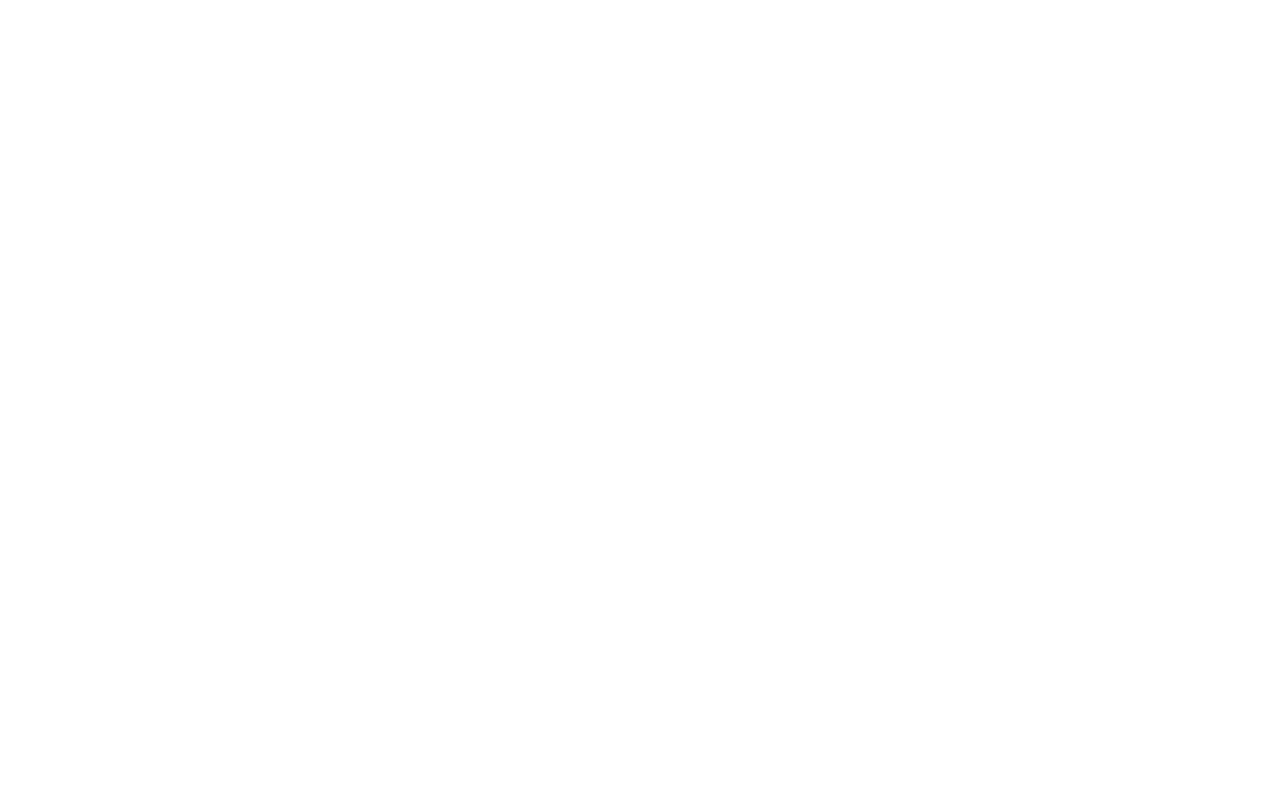
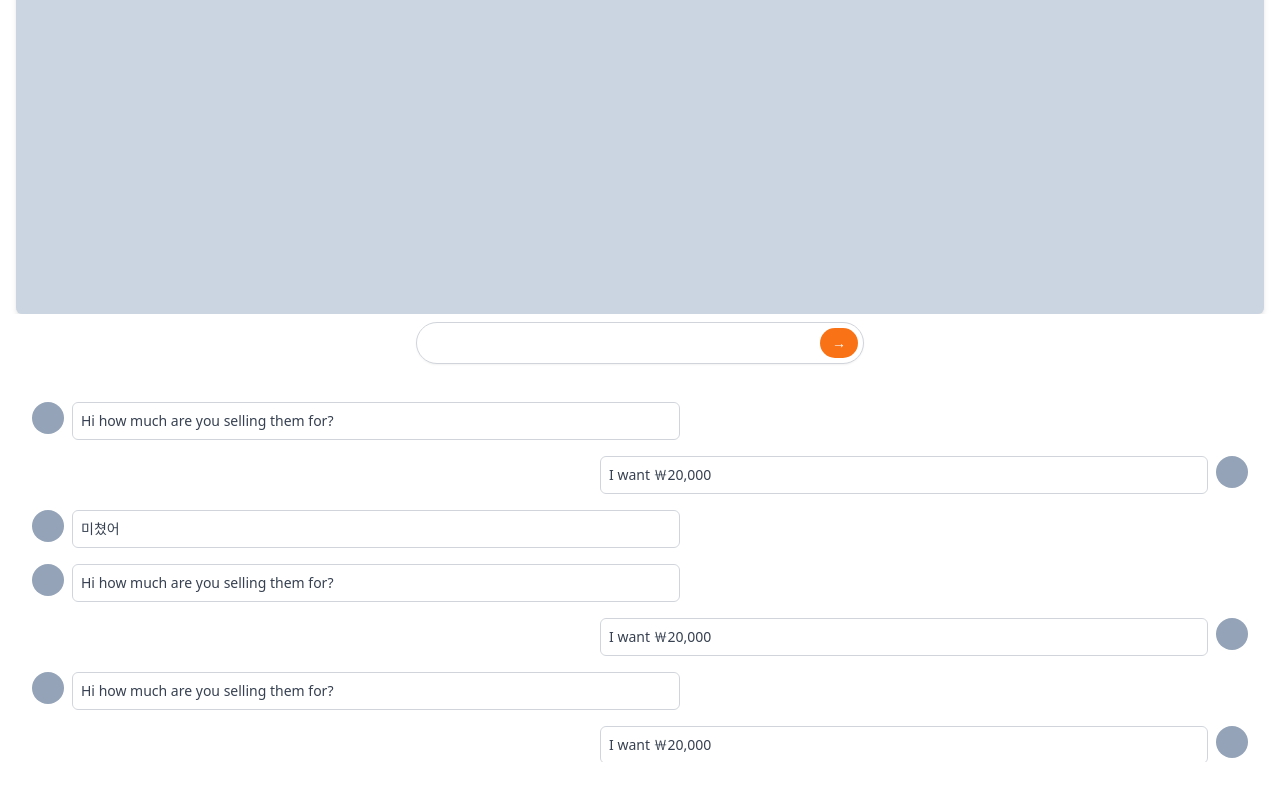
Before and after one commit to sarangdaddy/nest-js-playground, a Next.js app: page /streams/1 in a window 1280 px wide. Before the commit this address had no page. Shown: the part 428-1228 px from the top of the page. Before the commit the page ends 800 px from the top, so only its background shows below. Built offline with nearby package versions, Linux system fonts and the light colour scheme.

Commit message:
Style : Styled Streams pages

```diff
--- a/src/pages/items/upload.tsx
+++ b/src/pages/items/upload.tsx
@@ -2,7 +2,7 @@
 
 const Upload: NextPage = () => {
   return (
-    <div className="px-4 py-16">
+    <div className="space-y-5 px-4 py-16">
       <div>
         <label className="mb-2 flex h-48 w-full cursor-pointer items-center justify-center rounded-md border-2 border-dashed border-gray-300 text-gray-600 hover:border-orange-500 hover:text-orange-500">
           <svg
@@ -23,7 +23,23 @@
           <input className="hidden" type="file" />
         </label>
       </div>
-      <div className="my-5">
+      <div>
+        <label
+          className="mb-1 block text-sm font-medium text-gray-700"
+          htmlFor="name"
+        >
+          Name
+        </label>
+        <div className="relative flex items-center  rounded-md shadow-sm">
+          <input
+            id="name"
+            type="email"
+            className="w-full appearance-none rounded-md border border-gray-300 px-3 py-2 placeholder-gray-400 shadow-sm focus:border-orange-500 focus:outline-none focus:ring-orange-500"
+            required
+          />
+        </div>
+      </div>
+      <div>
         <label
           className="mb-1 block text-sm font-medium text-gray-700"
           htmlFor="price"
@@ -46,18 +62,22 @@
         </div>
       </div>
       <div>
-        <label className="mb-1 block text-sm font-medium text-gray-700">
+        <label
+          htmlFor="description"
+          className="mb-1 block text-sm font-medium text-gray-700"
+        >
           Description
         </label>
         <div>
           <textarea
+            id="description"
             className=" mt-1 w-full rounded-md border-gray-300 shadow-sm focus:border-orange-500  focus:ring-orange-500"
             rows={3}
           />
         </div>
       </div>
-      <button className="mt-5 w-full rounded-md border border-transparent bg-orange-500 px-4 py-2 text-sm font-medium text-white shadow-sm hover:bg-orange-600 focus:outline-none focus:ring-2 focus:ring-orange-500 focus:ring-offset-2">
-        Upload product
+      <button className=" w-full rounded-md border border-transparent bg-orange-500 px-4 py-2 text-sm font-medium text-white shadow-sm hover:bg-orange-600 focus:outline-none focus:ring-2 focus:ring-orange-500 focus:ring-offset-2 ">
+        Upload item
       </button>
     </div>
   );
--- /dev/null
+++ b/src/pages/streams/[id].tsx
@@ -0,0 +1,71 @@
+import type { NextPage } from 'next';
+
+const StreamDetail: NextPage = () => {
+  return (
+    <div className="space-y-2 px-4 py-10">
+      <div className="aspect-video w-full rounded-md bg-slate-300 shadow-md"></div>
+      <h3 className="mt-2 text-2xl font-semibold text-gray-800">
+        Let try potatos
+      </h3>
+      <div className="h-[50vh] space-y-4 overflow-y-scroll px-4 py-10 pb-16">
+        <div className="flex items-start space-x-2">
+          <div className="h-8 w-8 rounded-full bg-slate-400" />
+          <div className="w-1/2 rounded-md border border-gray-300 p-2 text-sm text-gray-700">
+            <p>Hi how much are you selling them for?</p>
+          </div>
+        </div>
+        <div className="flex flex-row-reverse items-start space-x-2 space-x-reverse">
+          <div className="h-8 w-8 rounded-full bg-slate-400" />
+          <div className="w-1/2 rounded-md border border-gray-300 p-2 text-sm text-gray-700">
+            <p>I want ￦20,000</p>
+          </div>
+        </div>
+        <div className="flex  items-start space-x-2 ">
+          <div className="h-8 w-8 rounded-full bg-slate-400" />
+          <div className="w-1/2 rounded-md border border-gray-300 p-2 text-sm text-gray-700">
+            <p>미쳤어</p>
+          </div>
+        </div>
+        <div className="flex items-start space-x-2">
+          <div className="h-8 w-8 rounded-full bg-slate-400" />
+          <div className="w-1/2 rounded-md border border-gray-300 p-2 text-sm text-gray-700">
+            <p>Hi how much are you selling them for?</p>
+          </div>
+        </div>
+        <div className="flex flex-row-reverse items-start space-x-2 space-x-reverse">
+          <div className="h-8 w-8 rounded-full bg-slate-400" />
+          <div className="w-1/2 rounded-md border border-gray-300 p-2 text-sm text-gray-700">
+            <p>I want ￦20,000</p>
+          </div>
+        </div>
+        <div className="flex items-start space-x-2">
+          <div className="h-8 w-8 rounded-full bg-slate-400" />
+          <div className="w-1/2 rounded-md border border-gray-300 p-2 text-sm text-gray-700">
+            <p>Hi how much are you selling them for?</p>
+          </div>
+        </div>
+        <div className="flex flex-row-reverse items-start space-x-2 space-x-reverse">
+          <div className="h-8 w-8 rounded-full bg-slate-400" />
+          <div className="w-1/2 rounded-md border border-gray-300 p-2 text-sm text-gray-700">
+            <p>I want ￦20,000</p>
+          </div>
+        </div>
+      </div>
+      <div className="fixed inset-x-0 bottom-0  bg-white py-2">
+        <div className="relative mx-auto flex w-full  max-w-md items-center">
+          <input
+            type="text"
+            className="w-full rounded-full border-gray-300 pr-12 shadow-sm focus:border-orange-500 focus:outline-none focus:ring-orange-500"
+          />
+          <div className="absolute inset-y-0 right-0 flex py-1.5 pr-1.5">
+            <button className="flex items-center rounded-full bg-orange-500 px-3 text-sm text-white hover:bg-orange-600 focus:ring-2 focus:ring-orange-500 focus:ring-offset-2">
+              &rarr;
+            </button>
+          </div>
+        </div>
+      </div>
+    </div>
+  );
+};
+
+export default StreamDetail;
--- /dev/null
+++ b/src/pages/streams/create.tsx
@@ -0,0 +1,64 @@
+import type { NextPage } from 'next';
+
+const Create: NextPage = () => {
+  return (
+    <div className=" space-y-5 px-4 py-10">
+      <div>
+        <label
+          className="mb-1 block text-sm font-medium text-gray-700"
+          htmlFor="name"
+        >
+          Name
+        </label>
+        <div className="relative flex items-center  rounded-md shadow-sm">
+          <input
+            id="name"
+            type="email"
+            className="w-full appearance-none rounded-md border border-gray-300 px-3 py-2 placeholder-gray-400 shadow-sm focus:border-orange-500 focus:outline-none focus:ring-orange-500"
+            required
+          />
+        </div>
+      </div>
+      <div>
+        <label
+          className="mb-1 block text-sm font-medium text-gray-700"
+          htmlFor="price"
+        >
+          Price
+        </label>
+        <div className="relative flex items-center  rounded-md shadow-sm">
+          <div className="pointer-events-none absolute left-0 flex items-center justify-center pl-3">
+            <span className="text-sm text-gray-500">$</span>
+          </div>
+          <input
+            id="price"
+            className="w-full appearance-none rounded-md border border-gray-300 px-3 py-2 pl-7 placeholder-gray-400 shadow-sm focus:border-orange-500 focus:outline-none focus:ring-orange-500"
+            type="text"
+            placeholder="0.00"
+          />
+          <div className="pointer-events-none absolute right-0 flex items-center pr-3">
+            <span className="text-gray-500">USD</span>
+          </div>
+        </div>
+      </div>
+      <div>
+        <label
+          htmlFor="description"
+          className="mb-1 block text-sm font-medium text-gray-700"
+        >
+          Description
+        </label>
+        <textarea
+          id="description"
+          className="mt-1 w-full rounded-md border-gray-300 shadow-sm focus:border-orange-500 focus:ring-orange-500 "
+          rows={4}
+        />
+      </div>
+      <button className=" w-full rounded-md border border-transparent bg-orange-500 px-4 py-2 text-sm font-medium text-white shadow-sm hover:bg-orange-600 focus:outline-none focus:ring-2 focus:ring-orange-500 focus:ring-offset-2 ">
+        Go live
+      </button>
+    </div>
+  );
+};
+
+export default Create;
--- /dev/null
+++ b/src/pages/streams/index.tsx
@@ -0,0 +1,32 @@
+import type { NextPage } from 'next';
+
+const Streams: NextPage = () => {
+  return (
+    <div className="space-y-2 divide-y-2 py-10">
+      {[1, 2, 3, 4].map((_, i) => (
+        <div className="px-4 pt-4" key={i}>
+          <div className="aspect-video w-full rounded-md bg-slate-300 shadow-md"></div>
+          <h3 className="mt-2 text-lg text-gray-700">Let try potatos</h3>
+        </div>
+      ))}
+      <button className="fixed bottom-24 right-5 cursor-pointer rounded-full border-transparent bg-orange-400 p-6 text-white shadow-xl transition-colors hover:bg-orange-500">
+        <svg
+          className="h-6 w-6"
+          fill="none"
+          stroke="currentColor"
+          strokeWidth={1.5}
+          viewBox="0 0 24 24"
+          xmlns="http://www.w3.org/2000/svg"
+          aria-hidden="true"
+        >
+          <path
+            strokeLinecap="round"
+            d="M15.75 10.5l4.72-4.72a.75.75 0 011.28.53v11.38a.75.75 0 01-1.28.53l-4.72-4.72M4.5 18.75h9a2.25 2.25 0 002.25-2.25v-9a2.25 2.25 0 00-2.25-2.25h-9A2.25 2.25 0 002.25 7.5v9a2.25 2.25 0 002.25 2.25z"
+          />
+        </svg>
+      </button>
+    </div>
+  );
+};
+
+export default Streams;
--- a/src/styles/globals.css
+++ b/src/styles/globals.css
@@ -1,6 +1,13 @@
 @tailwind base;
 @tailwind components;
 @tailwind utilities;
+
+body {
+  -ms-overflow-style: none;
+}
+::-webkit-scrollbar {
+  display: none;
+}
 
 /*
 :root {
```
